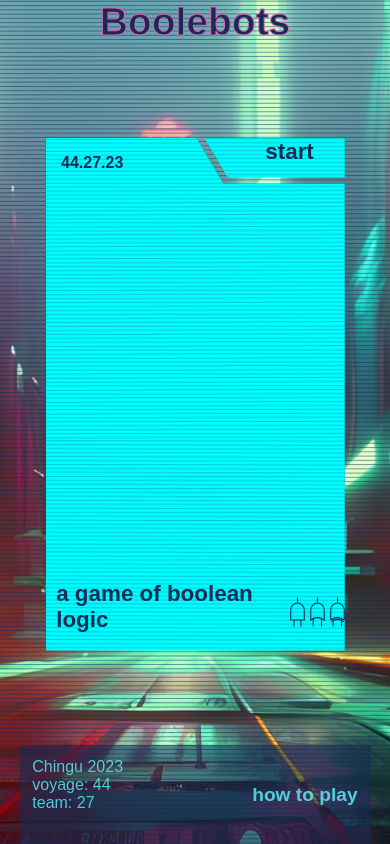
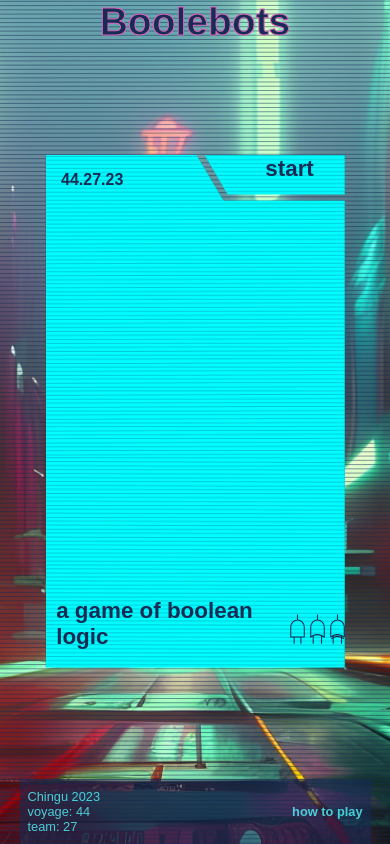
Before and after one commit to chingu-voyages/v44-tier2-team-27, a React (Vite) app: page / in a window 390 px wide. Built offline with nearby package versions, Linux system fonts and the light colour scheme; a web font is replaced by a local one.

Commit message:
Quick fixes

```diff
--- a/src/components/BattlePage.tsx
+++ b/src/components/BattlePage.tsx
@@ -18,7 +18,7 @@ const BattlePage = ({navigateToConfigurationPanel, setDisplayedModal, setIsModal
 	const { bots, editBot, updateBattleLog, setBotWinner, resetBots, botWinner } = useBots();
 	const [play, setPlay] = useState(false);
 	const [timeElapsed, setTimeElapsed] = useState<number>(0);
-	const activeBots = bots.filter((bot) => bot.isAlive);
+	const activeBots = bots.filter((bot) => bot.isActive);
 
 	const handlePlay = () => {
 		setPlay(!play);
--- a/src/styles/components/board.css
+++ b/src/styles/components/board.css
@@ -135,9 +135,9 @@ p{
     border-radius: 10px;
     justify-self: center;
     /* width: 8rem; */
-    padding: 0.6em 0.8em;
+    padding: 0.4em 0.8em;
     font-family: var(--pixel-font);
-    font-size: 1.2rem;
+    font-size: 1rem;
     cursor: pointer;
     transition: var(--hover-transition);
 }
--- a/src/styles/components/grid.css
+++ b/src/styles/components/grid.css
@@ -13,8 +13,8 @@
   .grid-cell {
     max-width: 100%;
     max-height: 100%;
-    width: 40px;
-    height: 40px;
+    width: 38px;
+    height: 38px;
     border: 1px solid #000000;
     overflow: hidden;
   }
@@ -48,6 +48,7 @@
   display: flex;
   justify-content: space-evenly;
   width: 100%;
+  gap: 10px;
 }
 
 .buttons-container button {
--- a/src/styles/components/layout.css
+++ b/src/styles/components/layout.css
@@ -19,11 +19,11 @@ body {
   height: 100dvh;
   /* overflow: hidden; */
 }
-@media screen and (min-height: 100vh) {
+/* @media screen and (max-height: 100vh) {
   .layoutWrapper{
     overflow: auto;
   }
-}
+} */
 h2 {
   font-size: clamp(1.4rem, 3.5vw, 3rem);
 }
@@ -49,17 +49,19 @@ p {
 .footerWrapper {
   display: flex;
   justify-content: space-between;
+  align-items: center;
   background-color: #162C5590;
   width: 90%;
   align-self: center;
-  padding: 0.8rem;
+  padding: 0.5rem;
+  max-height: clamp(10em, 10vh, 12em);
 }
 .footerWrapper p {
   font-family: var(--pixel-font);
-  font-size: clamp(1rem, 1.5vw, 2rem);
+  font-size: clamp(0.8rem, 1.5vw, 2rem);
 }
 .footerWrapper h4 {
-  font-size: clamp(1.2rem, 2.5vw, 2.7rem);
+  font-size: clamp(.8rem, 2.5vw, 2.7rem);
 }
 .footerWrapper a {
   color:var(--text-main-bright);
```
